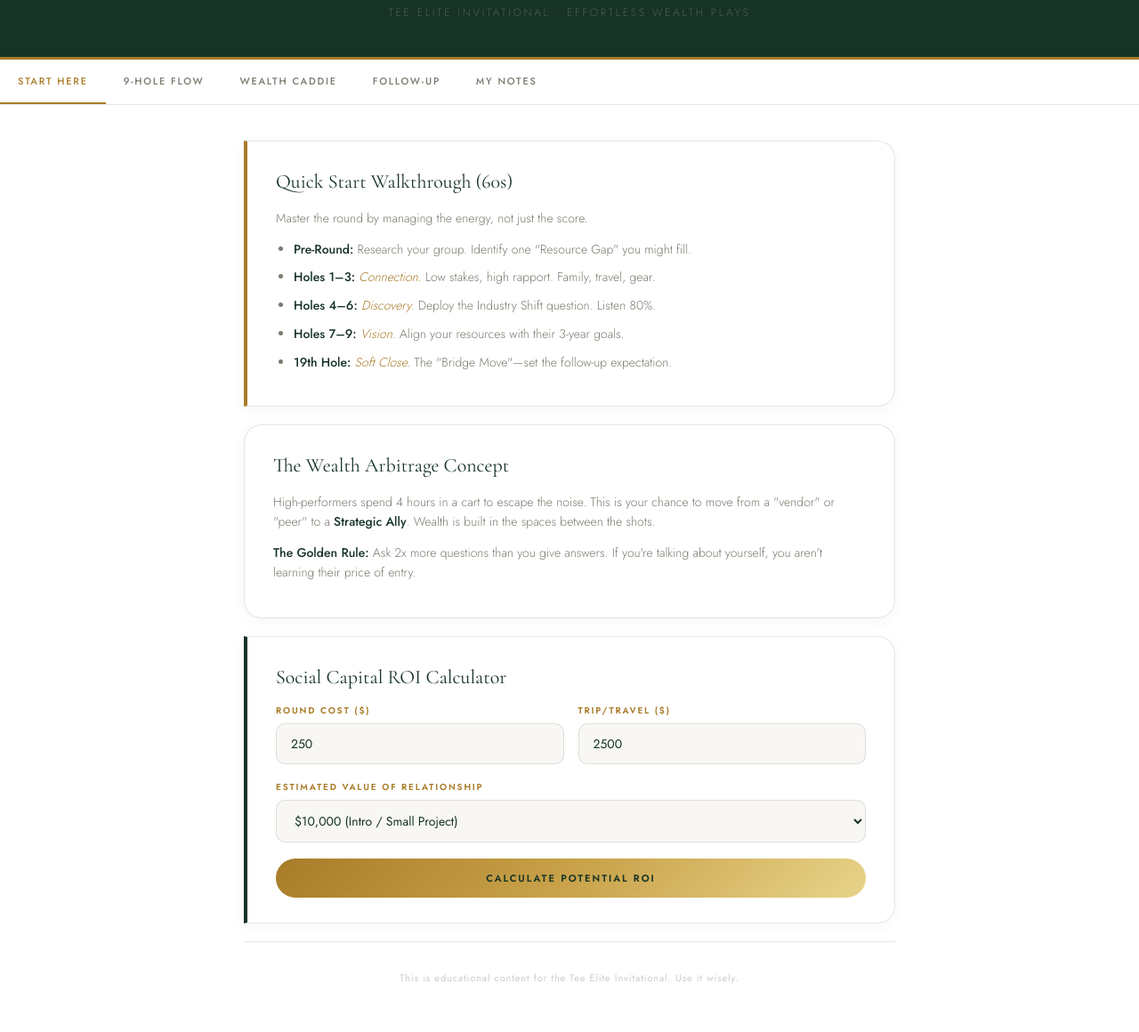
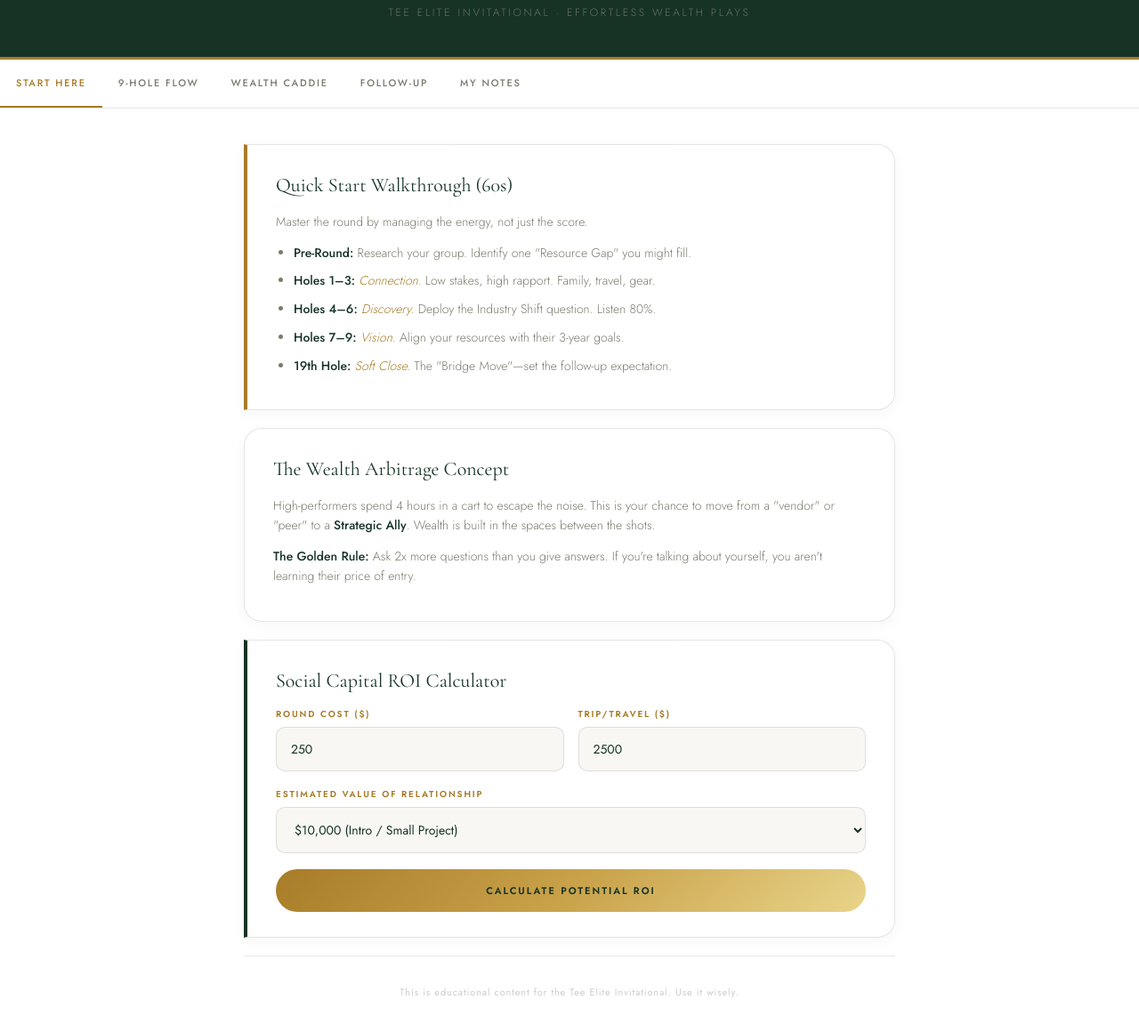
Before and after one commit to tkdbrad03/tee-elite-circle, a website: page public/influence-on-the-course.html in a window 1280 px wide. Shown: the part 106-1266 px from the top of the page at 89% size. Drawn offline with nearby package versions, Linux system fonts and the light colour scheme.

Commit message:
Adjust padding and opacity in CSS styles

```diff
--- a/public/influence-on-the-course.html
+++ b/public/influence-on-the-course.html
@@ -32,6 +32,7 @@
             line-height: 1.6;
             margin: 0;
             padding-bottom: 60px;
+            font-size: 16px;
             -webkit-font-smoothing: antialiased;
         }
 
@@ -71,7 +72,7 @@
 
         header p {
             margin: 10px 0 0;
-            opacity: .6;
+            opacity: .85;
             font-size: 12px;
             letter-spacing: .22em;
             text-transform: uppercase;
@@ -98,7 +99,7 @@
             background: none;
             border: none;
             color: var(--muted);
-            padding: 16px 20px;
+            padding: 18px 18px;
             cursor: pointer;
             font-family: var(--sans);
             font-weight: 500;
@@ -118,7 +119,7 @@
         }
 
         /* ── LAYOUT ── */
-        .container { max-width: 780px; margin: 0 auto; padding: 40px 24px; }
+        .container { max-width: 780px; margin: 0 auto; padding: 24px 18px; }
 
         section { display: none; animation: fadeIn 0.35s ease forwards; }
         section.active { display: block; }
@@ -133,7 +134,7 @@
             background: var(--white);
             border: 1px solid var(--line);
             border-radius: 20px;
-            padding: 28px 32px;
+            padding: 22px 20px;
             margin-bottom: 20px;
             box-shadow: 0 4px 16px rgba(22,51,38,.04);
         }
@@ -235,7 +236,7 @@
         input[type="text"],
         textarea {
             width: 100%;
-            padding: 12px 16px;
+            padding: 14px 16px;
             border: 1px solid var(--line);
             border-radius: 10px;
             font-family: var(--sans);
@@ -259,7 +260,7 @@
             background: linear-gradient(135deg, var(--gold) 0%, var(--gold2) 50%, var(--gold3) 100%);
             color: var(--green);
             border: none;
-            padding: 14px 24px;
+            padding: 16px 24px;
             border-radius: 999px;
             cursor: pointer;
             width: 100%;
@@ -358,10 +359,10 @@
             .container { max-width: 100%; padding: 0; }
         }
 
-        @media (max-width: 600px) {
-            .card { padding: 22px 20px; }
-            .grid-2, .grid-2-btn { grid-template-columns: 1fr; }
-            .container { padding: 28px 18px; }
+        @media (min-width: 600px) {
+            .card { padding: 28px 32px; }
+            .grid-2, .grid-2-btn { grid-template-columns: 1fr 1fr; }
+            .container { padding: 40px 24px; }
         }
     </style>
 </head>
```
